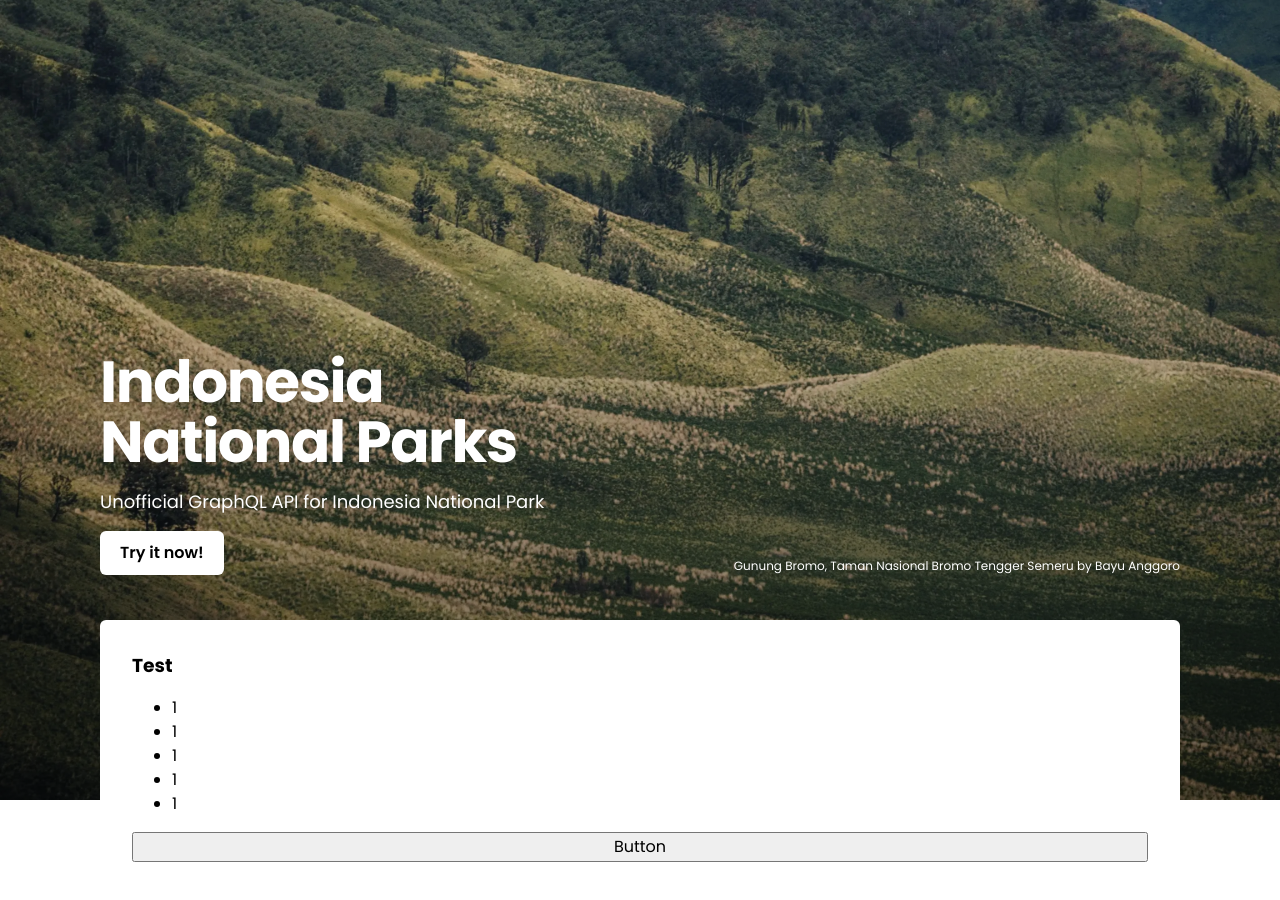
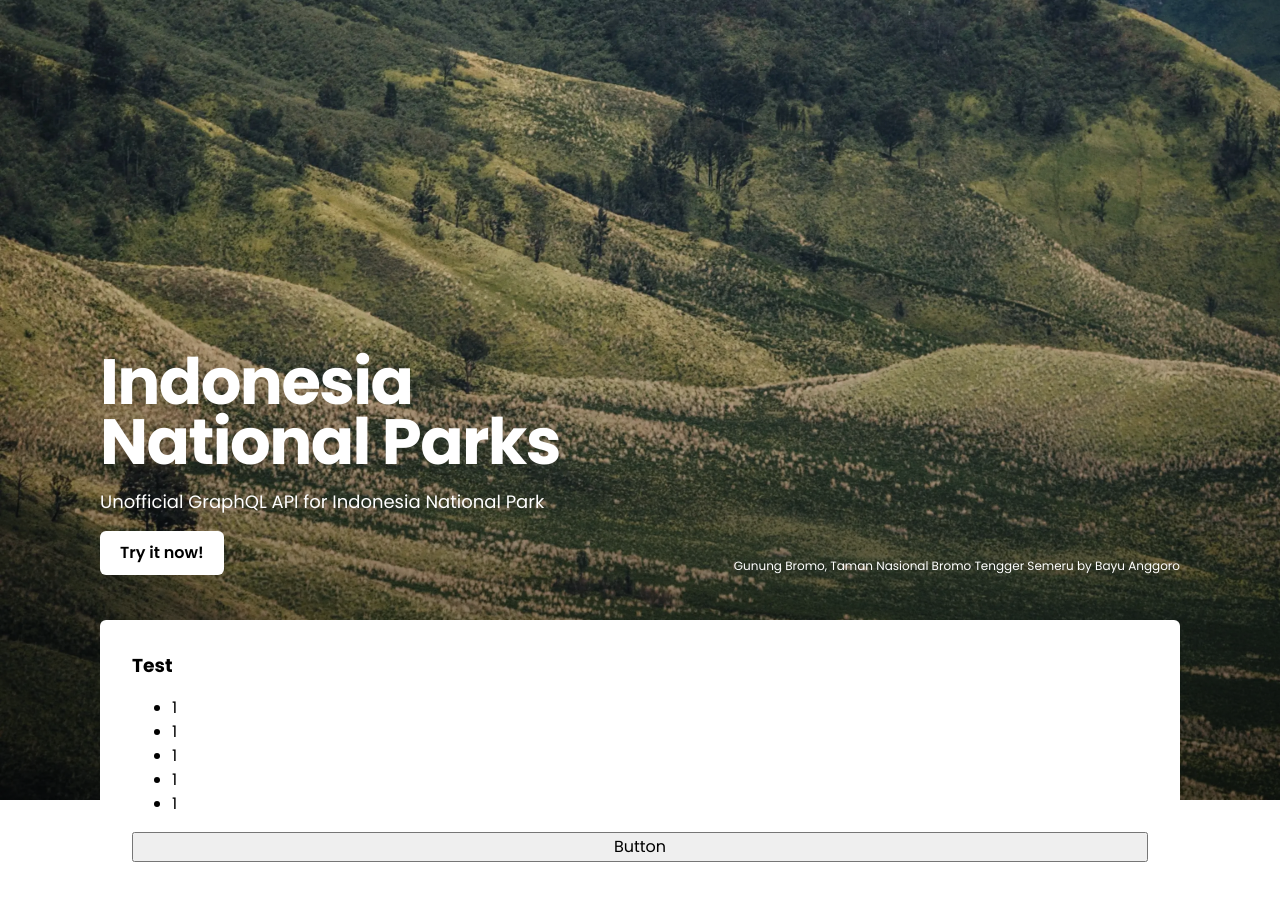
Before and after one commit to abdmmar/tn, a React app: page / in a window 1280 px wide. Built offline with nearby package versions, Linux system fonts and the light colour scheme.

Commit message:
style: change font

```diff
--- a/src/components/Hero.tsx
+++ b/src/components/Hero.tsx
@@ -47,7 +47,7 @@ const HeroContent = styled.div`
 `;
 
 const HeroTitle = styled.h1`
-  font-size: 58px;
+  font-size: 64px;
   font-style: normal;
   font-weight: 700;
   line-height: 60px;
```
